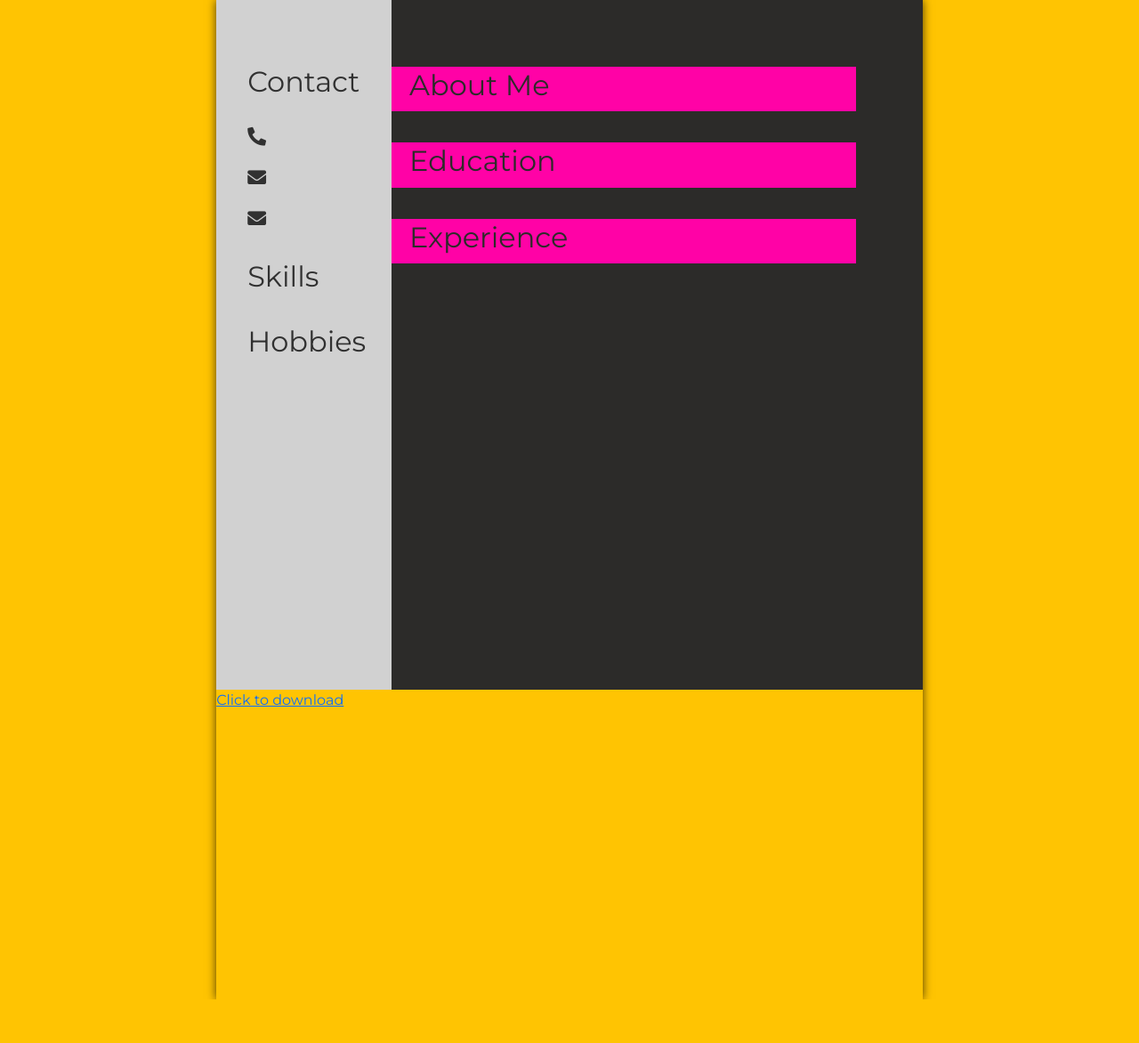
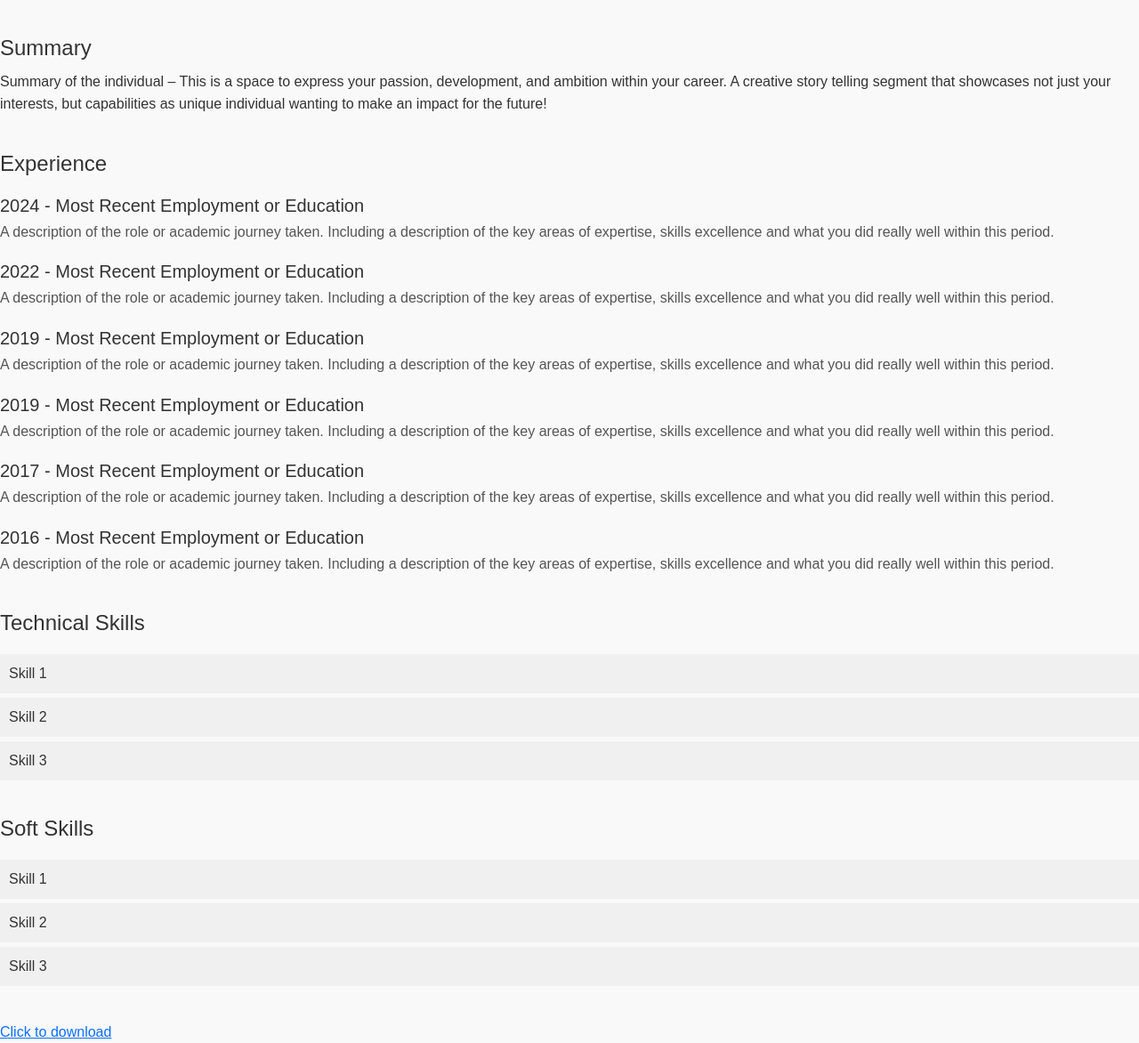
Before and after one commit to Mookgol/Cv-maker, a PHP site: page /submit.php in a window 1280 px wide. Shown: the whole page at 89% size. Before the commit the page ends 1123 px from the top, so only its background shows below. Run offline with PHP 8.4, Linux system fonts and the light colour scheme; data that the repository does not hold is empty; some libraries are stand-ins or nearby versions.

Commit message:
changes
added

```diff
--- /dev/null
+++ b/pdfstyle.css
@@ -0,0 +1,90 @@
+body {
+    font-family: Arial, sans-serif;
+    margin: 0;
+    padding: 0;
+    background-color: #f9f9f9;
+    color: #333;
+}
+
+.container {
+    width: 80%;
+    margin: 0 auto;
+    padding: 20px;
+    background-color: #fff;
+    box-shadow: 0 0 10px rgba(0, 0, 0, 0.1);
+}
+
+.header {
+    text-align: center;
+    margin-bottom: 40px;
+}
+
+.header h1 {
+    font-size: 32px;
+    margin: 10px 0;
+}
+
+.header p {
+    font-size: 16px;
+    color: #777;
+}
+
+.summary {
+    margin-bottom: 40px;
+}
+
+.summary h2 {
+    font-size: 24px;
+    margin-bottom: 10px;
+}
+
+.summary p {
+    font-size: 16px;
+    line-height: 1.6;
+}
+
+.timeline {
+    margin-bottom: 40px;
+}
+
+.timeline h2 {
+    font-size: 24px;
+    margin-bottom: 20px;
+}
+
+.timeline-item {
+    margin-bottom: 20px;
+}
+
+.timeline-item h3 {
+    font-size: 20px;
+    margin-bottom: 5px;
+}
+
+.timeline-item p {
+    font-size: 16px;
+    line-height: 1.6;
+    color: #555;
+}
+
+.skills {
+    margin-bottom: 40px;
+}
+
+.skills h2 {
+    font-size: 24px;
+    margin-bottom: 20px;
+}
+
+.skills ul {
+    list-style-type: none;
+    padding: 0;
+}
+
+.skills ul li {
+    background: #f0f0f0;
+    margin: 5px 0;
+    padding: 10px;
+    font-size: 16px;
+    color: #333;
+}
--- a/submit.php
+++ b/submit.php
@@ -1,4 +1,5 @@
 <?php
+
 
 define('Token', 'HGsZOXpfNC');
 $skills = [];
@@ -24,7 +25,33 @@ if (Token == $_POST['token']) {
     $profile = isset($_POST['profile']) ? $_POST['profile'] : 'default-profile.png';
 }
 
+?>
+<?php
+// PHP variables for the CV content
+$name = "Name & Surname";
+$contact_details = " Town, Province | Cell number | Age / Sex / Race | email address";
+$summary = "Summary of the individual – This is a space to express your passion, development, and ambition within your career. A creative story telling segment that showcases not just your interests, but capabilities as unique individual wanting to make an impact for the future!";
 
+$experiences = [
+    ["year" => 2024, "title" => "Most Recent Employment or Education", "description" => "A description of the role or academic journey taken. Including a description of the key areas of expertise, skills excellence and what you did really well within this period."],
+    ["year" => 2022, "title" => "Most Recent Employment or Education", "description" => "A description of the role or academic journey taken. Including a description of the key areas of expertise, skills excellence and what you did really well within this period."],
+    ["year" => 2019, "title" => "Most Recent Employment or Education", "description" => "A description of the role or academic journey taken. Including a description of the key areas of expertise, skills excellence and what you did really well within this period."],
+    ["year" => 2019, "title" => "Most Recent Employment or Education", "description" => "A description of the role or academic journey taken. Including a description of the key areas of expertise, skills excellence and what you did really well within this period."],
+    ["year" => 2017, "title" => "Most Recent Employment or Education", "description" => "A description of the role or academic journey taken. Including a description of the key areas of expertise, skills excellence and what you did really well within this period."],
+    ["year" => 2016, "title" => "Most Recent Employment or Education", "description" => "A description of the role or academic journey taken. Including a description of the key areas of expertise, skills excellence and what you did really well within this period."]
+];
+
+$technical_skills = [
+    "Skill 1",
+    "Skill 2",
+    "Skill 3"
+];
+
+$soft_skills = [
+    "Skill 1",
+    "Skill 2",
+    "Skill 3"
+];
 ?>
 <!DOCTYPE html>
 <html lang="en">
@@ -36,124 +63,50 @@ if (Token == $_POST['token']) {
   <link rel="stylesheet" href="https://cdnjs.cloudflare.com/ajax/libs/font-awesome/5.15.2/css/all.min.css">
   <script src="https://cdnjs.cloudflare.com/ajax/libs/html2canvas/1.4.1/html2canvas.min.js"></script>
   <script src="https://cdnjs.cloudflare.com/ajax/libs/jspdf/2.4.0/jspdf.umd.min.js"></script>
-  <link rel="stylesheet" href="style.css">
+  <link rel="stylesheet" href="pdfstyle.css">
 
   <title><?php echo ucwords($first_name) . ' Resume'; ?></title>
 </head>
 <body>
+<div id="whatToPrint" class="grid-container">
 
-<div id="whatToPrint" class="grid-container">
-  <div class="zone-1">
-    <div class="toCenter">
-      <h1 class="highlight"><?php echo ucwords($first_name);?></h1>
+    <div class="header">
+        <h1><?php echo $first_name.  $last_name; ?></h1>
+        <p><?php echo $location. '' .$phone; ?></p>
     </div>
-    <div class="contact-box">
-      <div class="title">
-        <h2>Contact</h2>
-      </div>
-      <div class="call"><i class="fas fa-phone-alt"></i>
-        <div class="text"><?php echo $phone;?></div>
-      </div>
-      <div class="Age"><i class="fas fa-envelope"></i>
-<!--        <div class="text">--><?php //echo $Age;?><!--</div>-->
-      </div>
-      <div class="email"><i class="fas fa-envelope"></i>
-        <div class="text"><?php echo $email;?></div>
-      </div>
+
+    <div class="summary">
+        <h2>Summary</h2>
+        <p><?php echo $summary; ?></p>
     </div>
-    <div class="personal-box">
-      <div class="title">
-        <h2>Skills</h2>
-      </div>
-      <?php
-      for ($j=0; $j<count($skills); $j++) {
-          echo "<div class='skill-1'>
-                  <p><strong>" . strtoupper($skills[$j]) . "</strong></p>
-                  <div class='progress'>";
-            for ($i=0; $i<$skill_levels[$j]; $i++) {
-              echo '<div class="fas fa-star active"></div>';
-            }
-            echo '</div></div>';
-          }
-      ?>
+
+    <div class="timeline">
+        <h2>Experience</h2>
+        <?php foreach ($experiences as $experience): ?>
+            <div class="timeline-item">
+                <h3><?php echo $experience['year']; ?> - <?php echo $experience['title']; ?></h3>
+                <p><?php echo $experience['description']; ?></p>
+            </div>
+        <?php endforeach; ?>
     </div>
-    <div class="hobbies-box">
-      <div class="title">
-        <div class="box">
-        <h2>Hobbies</h2>
-        </div>
-      </div>
-      <?php
-        foreach ($hobbies as $hobby) {
-          echo "<div class='d-flex align-items-center'>
-          <div class='circle'></div>
-          <div><strong>" . ucwords($hobby) . "</strong></div>
-        </div>";
-        }
-      ?>
+
+    <div class="skills">
+        <h2>Technical Skills</h2>
+        <ul>
+            <?php foreach ($technical_skills as $skill): ?>
+                <li><?php echo $skill; ?></li>
+            <?php endforeach; ?>
+        </ul>
     </div>
-  </div>
 
-  <!-- ZONE 2 -->
-
-
-  <div class="zone-2">
-    <div class="headTitle">
-      <h1><?php echo ucwords($last_name);?></b></h1>
+    <div class="skills">
+        <h2>Soft Skills</h2>
+        <ul>
+            <?php foreach ($soft_skills as $skill): ?>
+                <li><?php echo $skill; ?></li>
+            <?php endforeach; ?>
+        </ul>
     </div>
-    <div class="subTitle">
-      <h1><?php echo ucwords($location);?><h1>
-    </div>
-    <div class="group-1">
-      <div class="title">
-
-        <div class="box">
-          <h2>About Me</h2>
-        </div>
-        <p><?php echo ucwords($summary);?></p>
-      </div>
-<!--      <div class="desc">--><?php //echo $about_me;?><!--</div>-->
-    </div>
-    <div class="group-2">
-      <div class="title">
-        <div class="box">
-          <h2>Education</h2>
-        </div>
-      </div>
-      <div class="desc">
-        <?php
-          for ($i=0; $i<count($institutes);$i++) {
-            echo "<ul>
-            <li>
-              <div class='msg-1'>" . $froms[$i] . "-" . $tos[$i]. " | " . ucwords($degrees[$i]) . ", " . $grades[$i]. "</div>
-              <div class='msg-2'>" . ucwords($institutes[$i]) . "</div>
-            </li>
-          </ul>";
-          }
-        ?>
-      </div>
-    </div>
-    <div class="group-3">
-      <div class="title">
-        <div class="box">
-          <h2>Experience</h2>
-        </div>
-      </div>
-      <div class="desc">
-      <?php
-          for ($i=0; $i<count($titles);$i++) {
-            echo "<ul>
-            <li>
-              <div class='msg-1'><br></div>
-              <div class='msg-2'>" . ucwords($titles[$i]) ."</div>
-              <div class='msg-3'>" . ucfirst($descriptions[$i]) . "</div>
-            </li>
-          </ul>";
-          }
-        ?>
-      </div>
-    </div>
-  </div>
   <a href="javascript:generatePDF()" id="downloadButton">Click to download</a>
 </div>
 
```
Also changed, not shown: assets/js/script.js (added, +116 -0 lines), convertpdf.php (added, +59 -0 lines), cv-maker.php (+6 -6 lines), images/chuma1.jpg (added), 2 other files.
